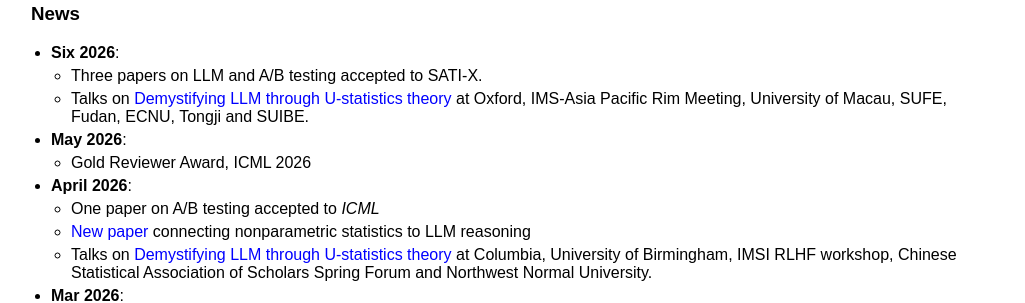
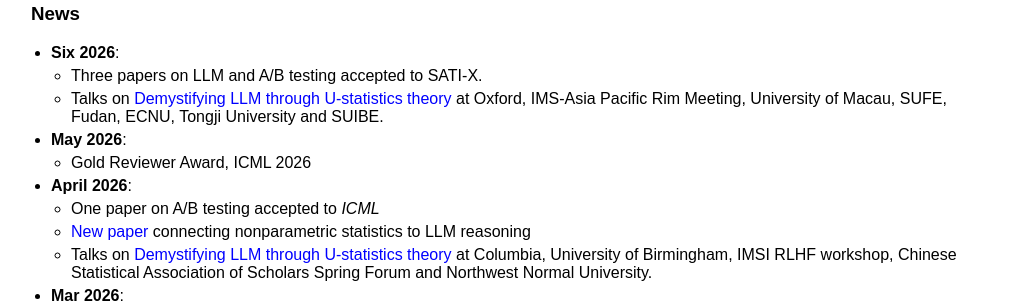
Before and after one commit to callmespring/callmespring.github.io, a Jekyll site: the page built from index.md, in a window 1280 px wide and 900 px high, scrolled down 1027 px. Shown: the part 170-473 px from the top of the window, without its empty margins (109-1134 px from the left). Built offline with Jekyll 4.4.1, drawn with Linux system fonts in a browser that asks for light colours.

Commit message:
Update index.md

```diff
--- a/index.md
+++ b/index.md
@@ -29,7 +29,7 @@ My email <c.shi7@lse.ac.uk>. My [GitHub](https://github.com/callmespring).
 ### News
 - **Six 2026**:
   * Three papers on LLM and A/B testing accepted to SATI-X.
-  * Talks on [Demystifying LLM through U-statistics theory](./slides/GRPO.pdf) at Oxford, IMS-Asia Pacific Rim Meeting, University of Macau, SUFE, Fudan, ECNU, Tongji and SUIBE.
+  * Talks on [Demystifying LLM through U-statistics theory](./slides/GRPO.pdf) at Oxford, IMS-Asia Pacific Rim Meeting, University of Macau, SUFE, Fudan, ECNU, Tongji University and SUIBE.
 - **May 2026**:
   * Gold Reviewer Award, ICML 2026
 - **April 2026**:
```
